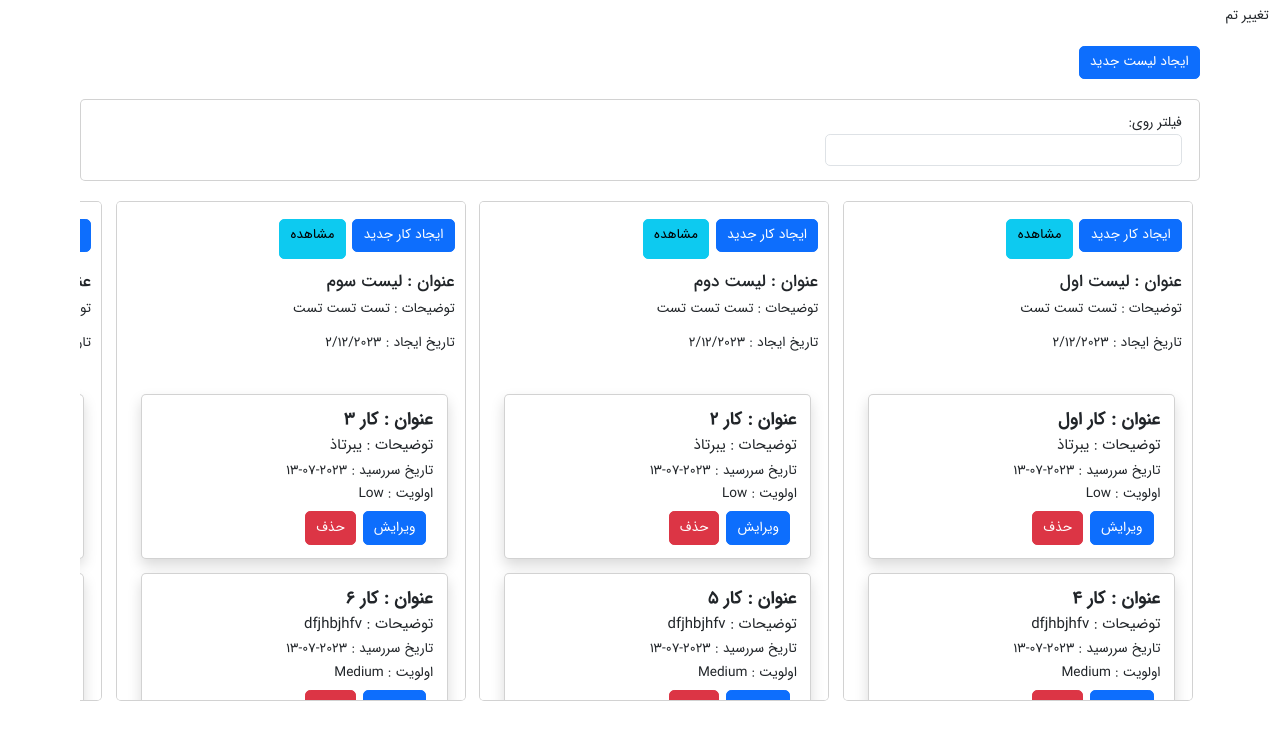
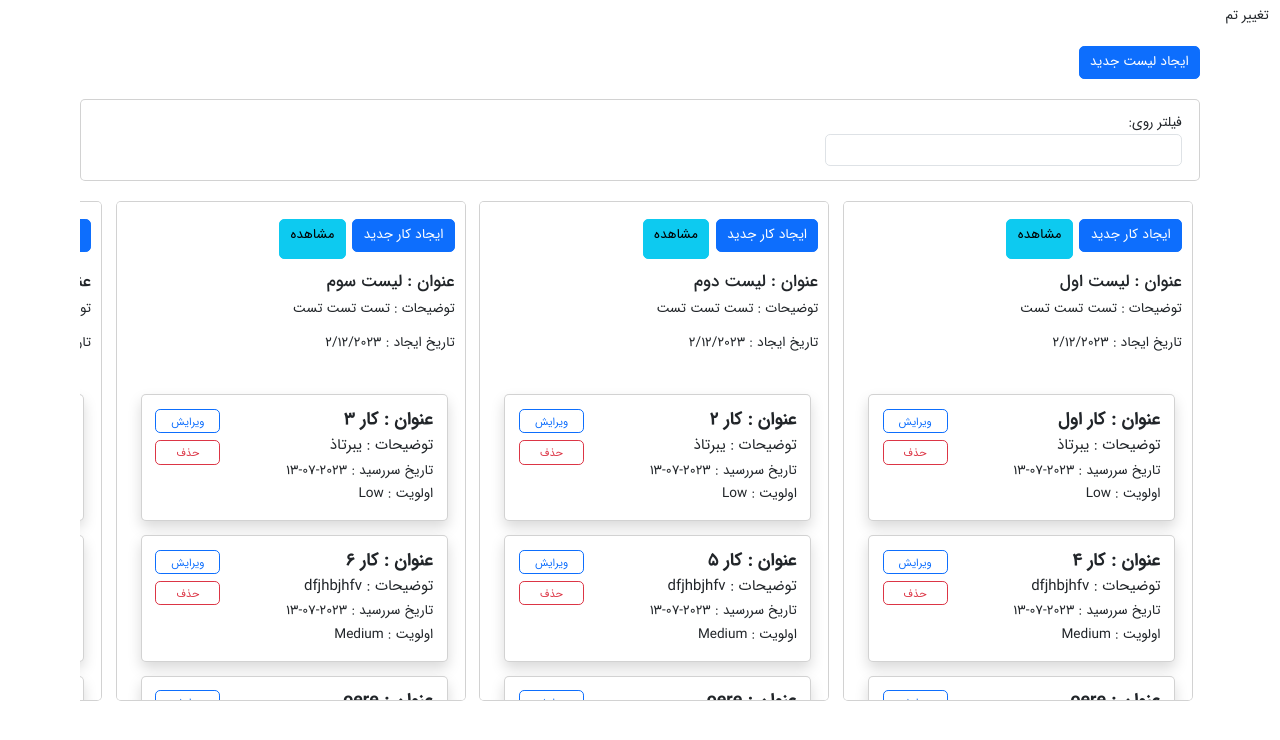
Before and after one commit to sarah-gh/todo-vue3, a Vue app: page / in a window 1280 px wide. Shown: the top 740 px of the page. Built offline with nearby package versions, Linux system fonts and the light colour scheme.

Commit message:
fix style card

```diff
--- a/src/components/todoCard.vue
+++ b/src/components/todoCard.vue
@@ -1,14 +1,16 @@
 <template>
   <div class="card mb-3 p-3 rounded shadow todo-card" >
     <TodoForm @add="addTodo" v-if="showEditForm" :initialValues="initialValues"/>
-    <div v-if="!showEditForm">
-      <h3 class="text-lg todo-title">عنوان : {{ todo.title }}</h3>
-      <p class="todo-description">توضیحات : {{ todo.description }}</p>
-      <p class="todo-due-date">تاریخ سررسید : {{ todo.dueDate }}</p>
-      <p class="todo-priority">اولویت : {{ todo.priority }}</p>
-      <div class="todo-actions d-flex">
-        <button class="btn btn-primary" @click="editTodo">ویرایش</button>
-        <button class="btn btn-danger" @click="deleteTodo">حذف</button>
+    <div class="d-flex justify-content-between w-100" v-if="!showEditForm">
+      <div class="todo-content">
+        <h3 class="text-lg todo-title">عنوان : {{ todo.title }}</h3>
+        <p class="todo-description">توضیحات : {{ todo.description }}</p>
+        <p class="todo-due-date">تاریخ سررسید : {{ todo.dueDate }}</p>
+        <p class="todo-priority">اولویت : {{ todo.priority }}</p>
+      </div>
+      <div class="todo-actions">
+        <button class="btn btn-outline-primary" @click="editTodo">ویرایش</button>
+        <button class="btn btn-outline-danger" @click="deleteTodo">حذف</button>
       </div>
     </div>
   </div>
@@ -74,6 +76,10 @@ export default {
   direction: rtl;
 }
 
+.todo-content {
+  flex-grow: 1;
+  width: 100%;
+}
 .todo-title {
   margin: 0 0 0.3rem;
   font-size: 1.3rem;
@@ -91,15 +97,21 @@ export default {
 }
 
 .btn {
-  height: 2.5rem;
+  height: 1.8rem;
+  width: 65px;
+  font-size: 0.8rem;
   margin-bottom: 0 !important;
 }
 
 .todo-actions {
-  margin-top: 0.5rem;
+  display: flex;
+  flex-direction: column;
+  align-items: flex-end;
+  margin-right: 0.5rem !important;
+  width: fit-content;
 }
 
-.todo-actions button {
-  margin-right: 0.5rem;
+.todo-actions .btn {
+  margin-bottom: 0.5rem !important;
 }
 </style>
```
